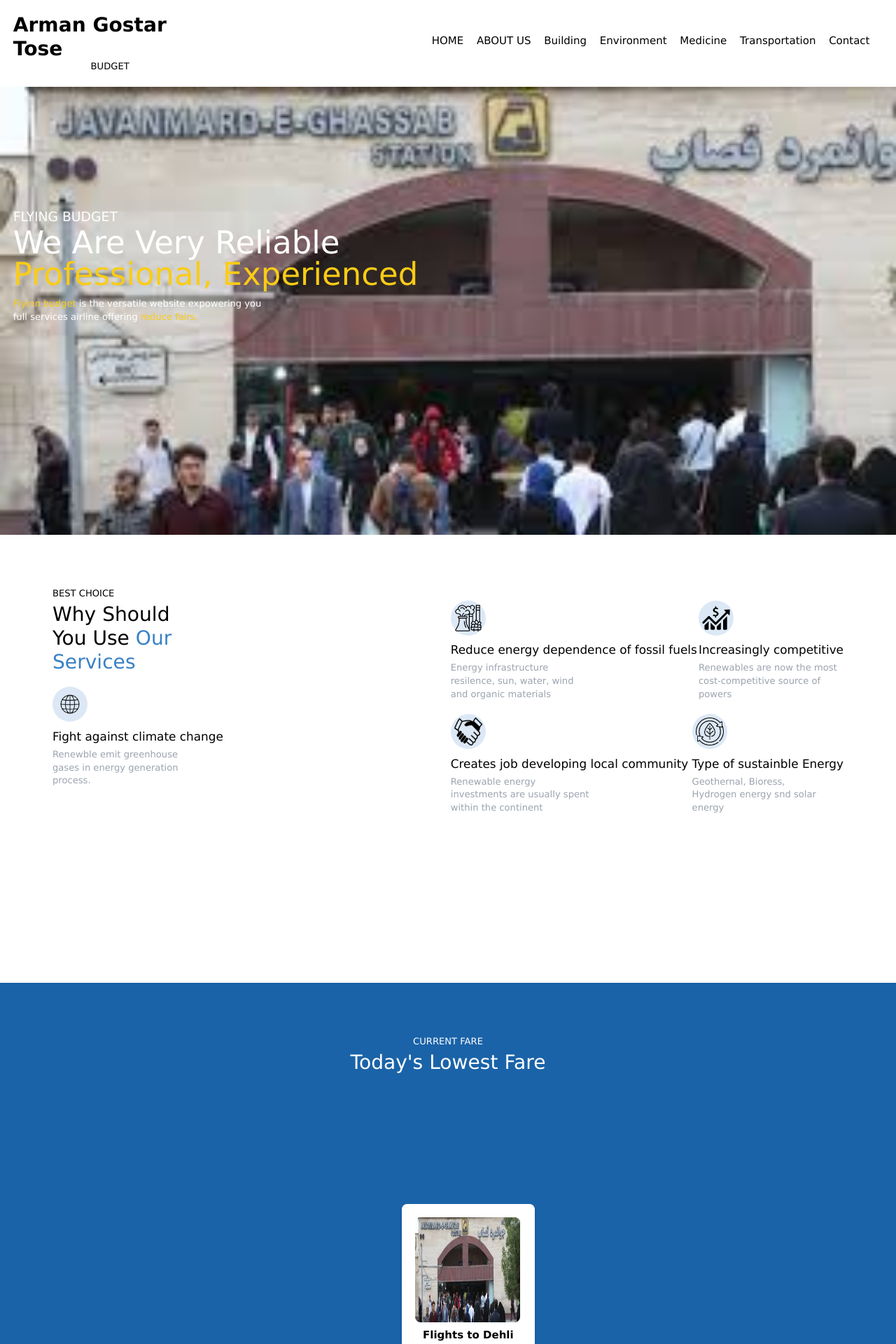
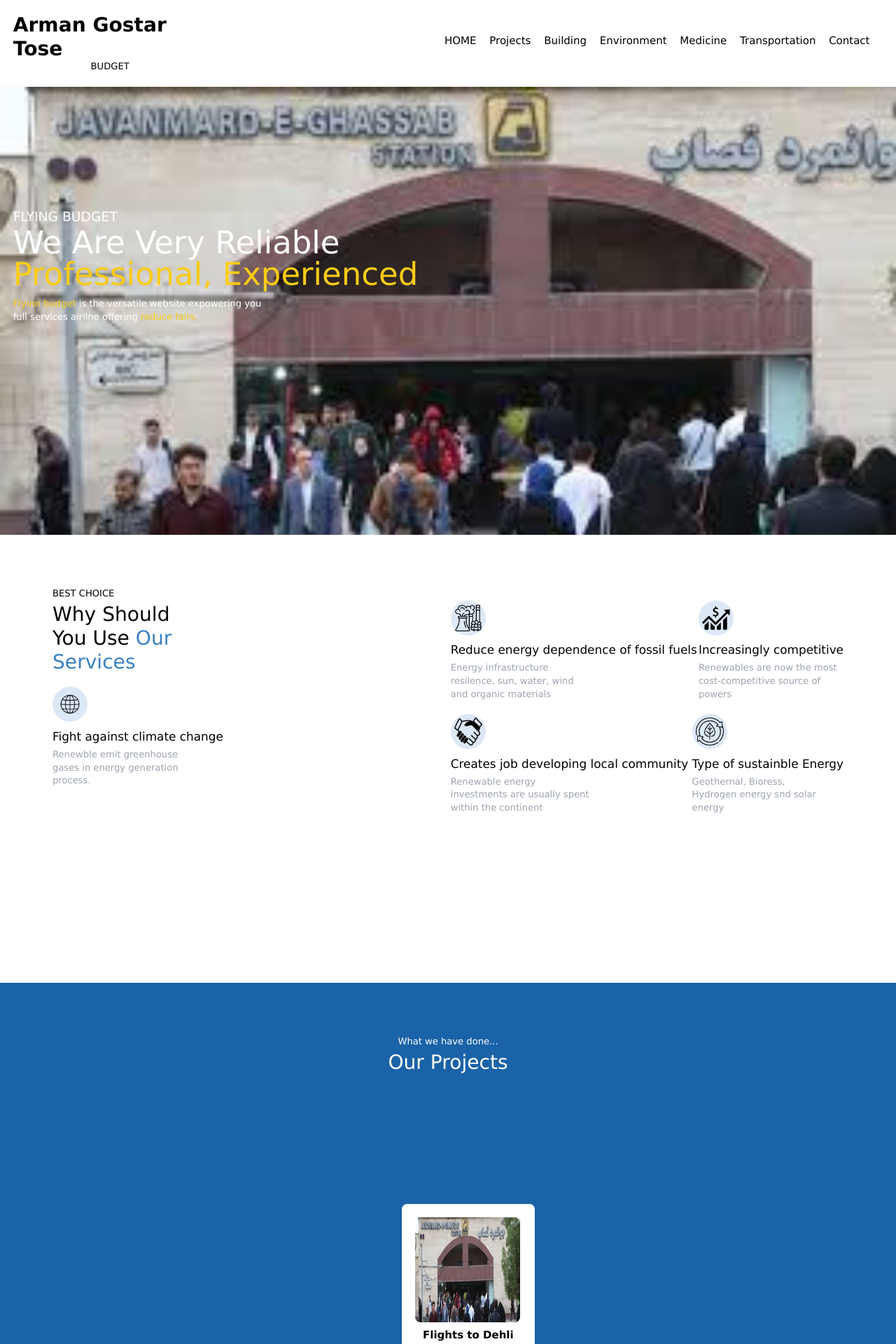
Before and after one commit to mohisa302/Parvaz, a React (Create React App) app: page /building in a window 1280 px wide. Shown: the top 1920 px of the page at 70% size. Built offline with nearby package versions, Linux system fonts and the light colour scheme.

Commit message:
Add pointer

```diff
--- a/src/App.js
+++ b/src/App.js
@@ -5,8 +5,8 @@ import './App.css';
 import { LandingPage } from './pages/LandingPage';
 import { HeaderNavComp } from './components/HeaderNavComp';
 import { Routes, Route, BrowserRouter } from 'react-router-dom';
-
-const App = () => (
+export const scrollToRef = { current: null };
+export const App = () => (
   <div>
     <BrowserRouter>
       <Routes>
@@ -21,5 +21,3 @@ const App = () => (
     </BrowserRouter>
   </div>
 );
-
-export default App;
--- a/src/components/FooterComp.js
+++ b/src/components/FooterComp.js
@@ -1,10 +1,19 @@
 import React from 'react';
 import { BsFacebook } from 'react-icons/bs';
 import { AiFillTwitterCircle, AiFillInstagram, AiFillLinkedin } from 'react-icons/ai';
+import { scrollToRef } from '../App';
+import { useRef, useEffect } from 'react';
+export const FooterComp = () => {
+  const contactContainerRef = useRef(null);
+  useEffect(() => {
+    scrollToRef.current = {
+      ...scrollToRef.current,
+      contact: contactContainerRef.current,
+    };
+  }, []);
 
-export const FooterComp = () => {
   return (
-    <div name="CONTACT" className="h-[50%] px-20 py-5 bg-slate-600">
+    <div name="CONTACT" className="h-[50%] px-20 py-5 bg-slate-600" ref={contactContainerRef}>
       <div class="grid grid-cols-2 gap-32 text-white h-[80%]">
         <div>
           <p className="text-2xl font-bold">Fiyinn</p>
--- a/src/components/HeaderNavComp.js
+++ b/src/components/HeaderNavComp.js
@@ -1,8 +1,13 @@
 import React from 'react';
 import { Outlet } from 'react-router-dom';
-import { Link, NavLink } from 'react-router-dom';
+import { NavLink } from 'react-router-dom';
+import { scrollToRef } from '../App';
 
 export const HeaderNavComp = () => {
+  const scrollToContainer = (container) => {
+    scrollToRef.current[container].scrollIntoView({ behavior: 'smooth' });
+  };
+
   return (
     <>
       <div className="grid grid-cols-4 gap-2">
@@ -16,11 +21,11 @@ export const HeaderNavComp = () => {
           <NavLink to="/" className="hover:border-b-[2px] hover:border-b-yellow-400 hover:text-xl pb-2">
             <p className="text-black">HOME</p>
           </NavLink>
-          <Link to="ABOUT US" smooth={true} duration={500} className="ml-5">
+          <button onClick={() => scrollToContainer('project')} className="ml-5">
             <div className="hover:border-b-[2px] hover:border-b-yellow-400 hover:text-xl pb-2">
-              <p className="text-black">ABOUT US</p>
+              <p className="text-black">Projects</p>
             </div>
-          </Link>
+          </button>
           <NavLink to="/building" className="ml-5">
             <div className="hover:border-b-[2px] hover:border-b-yellow-400 hover:text-xl pb-2">
               <p className="text-black">Building</p>
@@ -41,11 +46,11 @@ export const HeaderNavComp = () => {
               <p className="text-black">Transportation</p>
             </div>
           </NavLink>
-          <Link to="CONTACT" smooth={true} duration={500} className="ml-5">
+          <button onClick={() => scrollToContainer('contact')} className="ml-5">
             <div className="hover:border-b-[2px] hover:border-b-yellow-400 hover:text-xl pb-2">
               <p className="text-black">Contact</p>
             </div>
-          </Link>
+          </button>
         </div>
       </div>
       <Outlet />
--- a/src/components/LowestFareComp.js
+++ b/src/components/LowestFareComp.js
@@ -2,18 +2,33 @@ import React from 'react';
 import { LOWEST_FARE_LIST } from '../constants/Data';
 import { ButtonYellowComp } from './ButtonYellowComp';
 import { useLocation } from 'react-router-dom';
+import { scrollToRef } from '../App';
+import { useRef, useEffect } from 'react';
+
 export const LowestFareComp = () => {
+  const projectContainerRef = useRef(null);
+  useEffect(() => {
+    scrollToRef.current = {
+      ...scrollToRef.current,
+      project: projectContainerRef.current,
+    };
+  }, []);
+
   const location = useLocation();
   const projects = LOWEST_FARE_LIST.filter((item) => item.root === location.pathname);
   console.log(projects);
   return (
-    <div className="relative h-[65%] px-20 py-20 bg-[#1a63a8]">
-      <p className="text-sm text-center text-white">CURRENT FARE</p>
-      <p className="text-3xl mt-1 text-center text-white">Today's Lowest Fare</p>
+    <div className="relative h-[65%] px-20 py-20 bg-[#1a63a8]" ref={projectContainerRef}>
+      <p className="text-sm text-center text-white">What we have done...</p>
+      <p className="text-3xl mt-1 text-center text-white">Our Projects</p>
       <div className="flex absolute bottom-[-85px] ml-[39%]">
         {projects.map((item) => {
           return (
-            <div key={`lowest-fare-${item.id}`} className="bg-white px-5 py-5 text-center mr-5 rounded-lg shadow-md">
+            <div
+              name="Project"
+              key={`lowest-fare-${item.id}`}
+              className="bg-white px-5 py-5 text-center mr-5 rounded-lg shadow-md"
+            >
               <img src={item.image} className="h-[150px] w-[150px] rounded-lg" />
               <p className="mt-2 font-semibold">{item.heading}</p>
               <p className="text-sm">
--- a/src/index.js
+++ b/src/index.js
@@ -1,7 +1,7 @@
 import React from 'react';
 import ReactDOM from 'react-dom/client';
 import './index.css';
-import App from './App';
+import { App } from './App';
 import reportWebVitals from './reportWebVitals';
 
 const root = ReactDOM.createRoot(document.getElementById('root'));
```
